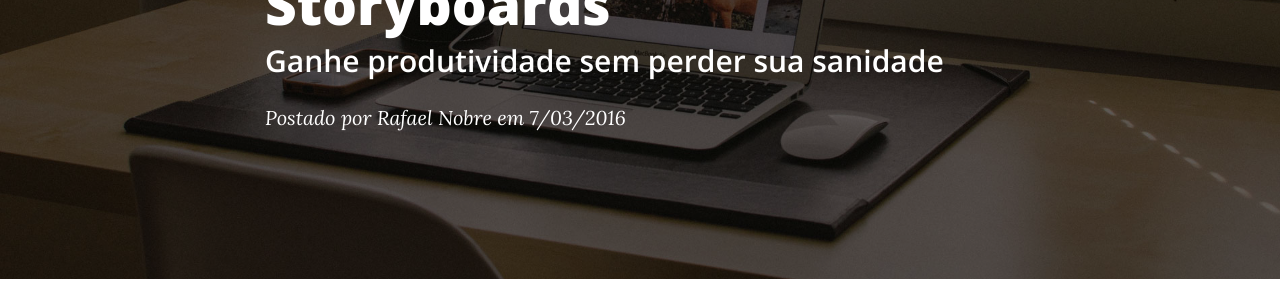
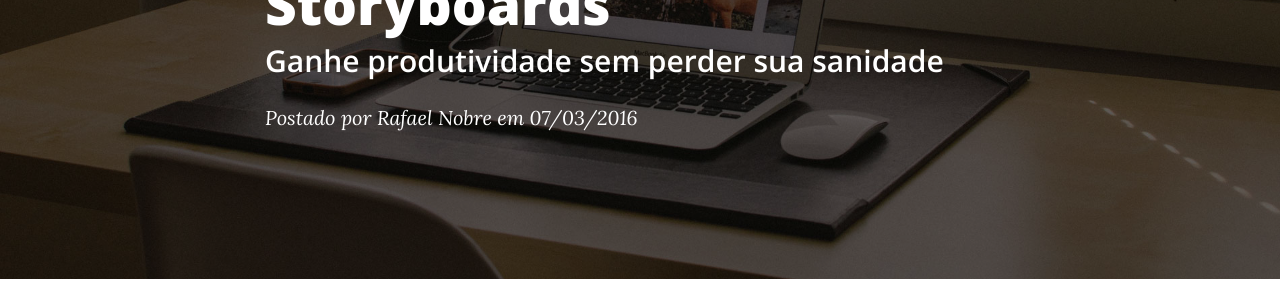
Before and after one commit to CocoaHeadsBrasil/equinociOS, a Jekyll site: the page built from _posts/2016-03-07-desmistificando-storyboards.markdown, in a window 1280 px wide and 900 px high. Shown: the part 257-557 px from the top of the window. Built offline with Jekyll 4.4.1, drawn with Linux system fonts in a browser that asks for light colours; nearby versions of some CDN libraries; comment, search, counter and statistics services are not loaded.

Commit message:
Padronizando formato de data com dia com padding

```diff
--- a/_config.yml
+++ b/_config.yml
@@ -4,6 +4,7 @@ header-img: img/home-bg.jpg
 email: contato@cocoaheads.com.br
 copyright_name: CocoaHeads Brasil
 description: "20 artigos de voluntários durante o mês de Março para comemorar o equinociOS"
+date_format: "%d/%m/%Y"
 url: "http://equinocios.com"
 twitter_username: cocoaheadsbr
 github_username:  CocoaHeadsBrasil
--- a/_layouts/post.html
+++ b/_layouts/post.html
@@ -14,7 +14,7 @@ comments: true
                         {% if page.subtitle %}
                         <h2 class="subheading">{{ page.subtitle }}</h2>
                         {% endif %}
-                        <span class="meta">Postado por {% if page.author %}{{ page.author }}{% else %}{{ site.title }}{% endif %} em {{ page.date | date: "%-d/%m/%Y" }}</span>
+                        <span class="meta">Postado por {% if page.author %}{{ page.author }}{% else %}{{ site.title }}{% endif %} em {{ page.date | date: site.date_format }}</span>
                     </div>
                 </div>
             </div>
--- a/index.html
+++ b/index.html
@@ -14,7 +14,7 @@
         </h3>
         {% endif %}
     </a>
-    <p class="post-meta">Postado por {% if post.author %}{{ post.author }}{% else %}{{ site.title }}{% endif %} em {{ post.date | date: "%-d/%m/%Y" }}</p>
+    <p class="post-meta">Postado por {% if post.author %}{{ post.author }}{% else %}{{ site.title }}{% endif %} em {{ post.date | date: site.date_format }}</p>
 </div>
 <hr>
 {% endfor %}
```
